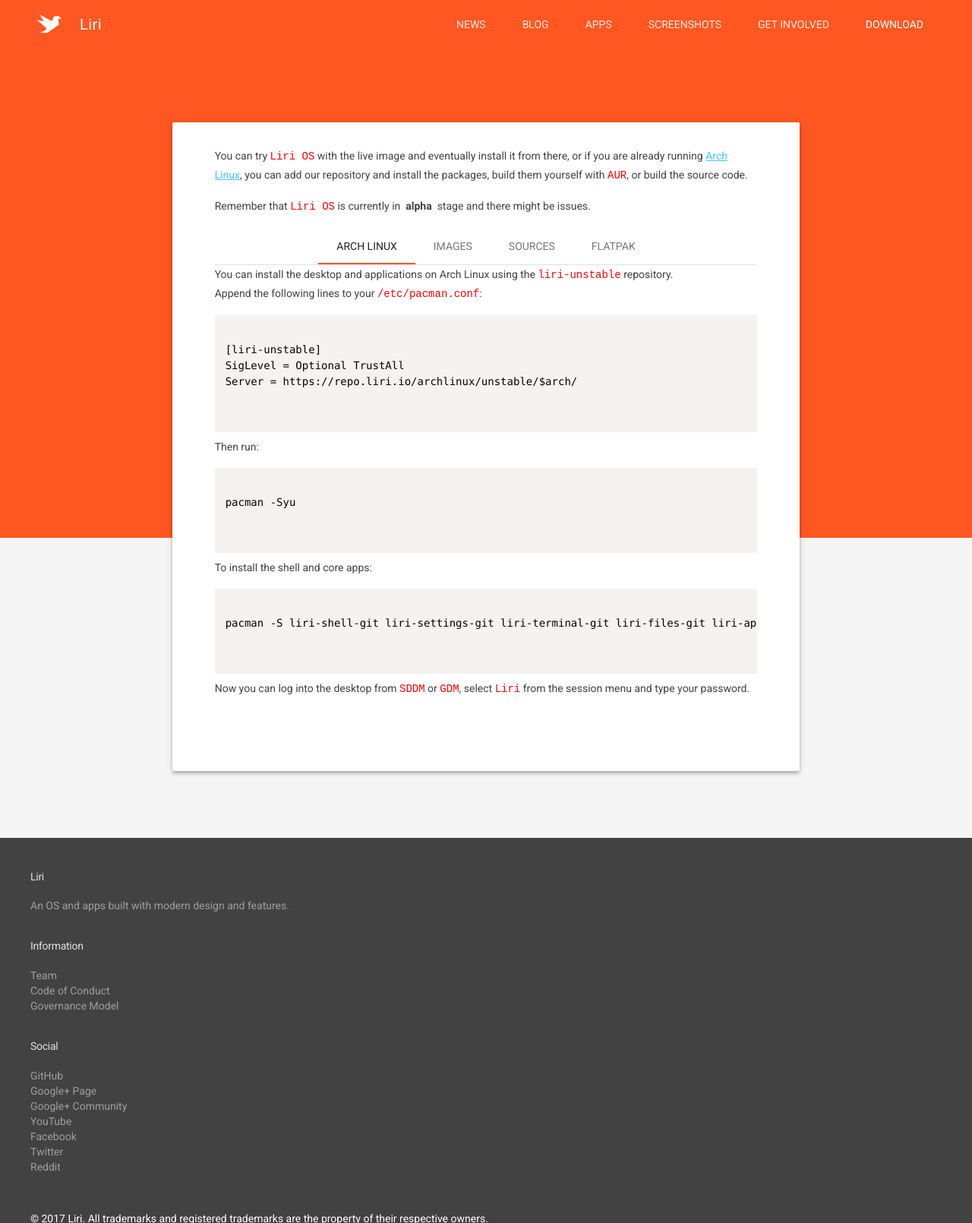
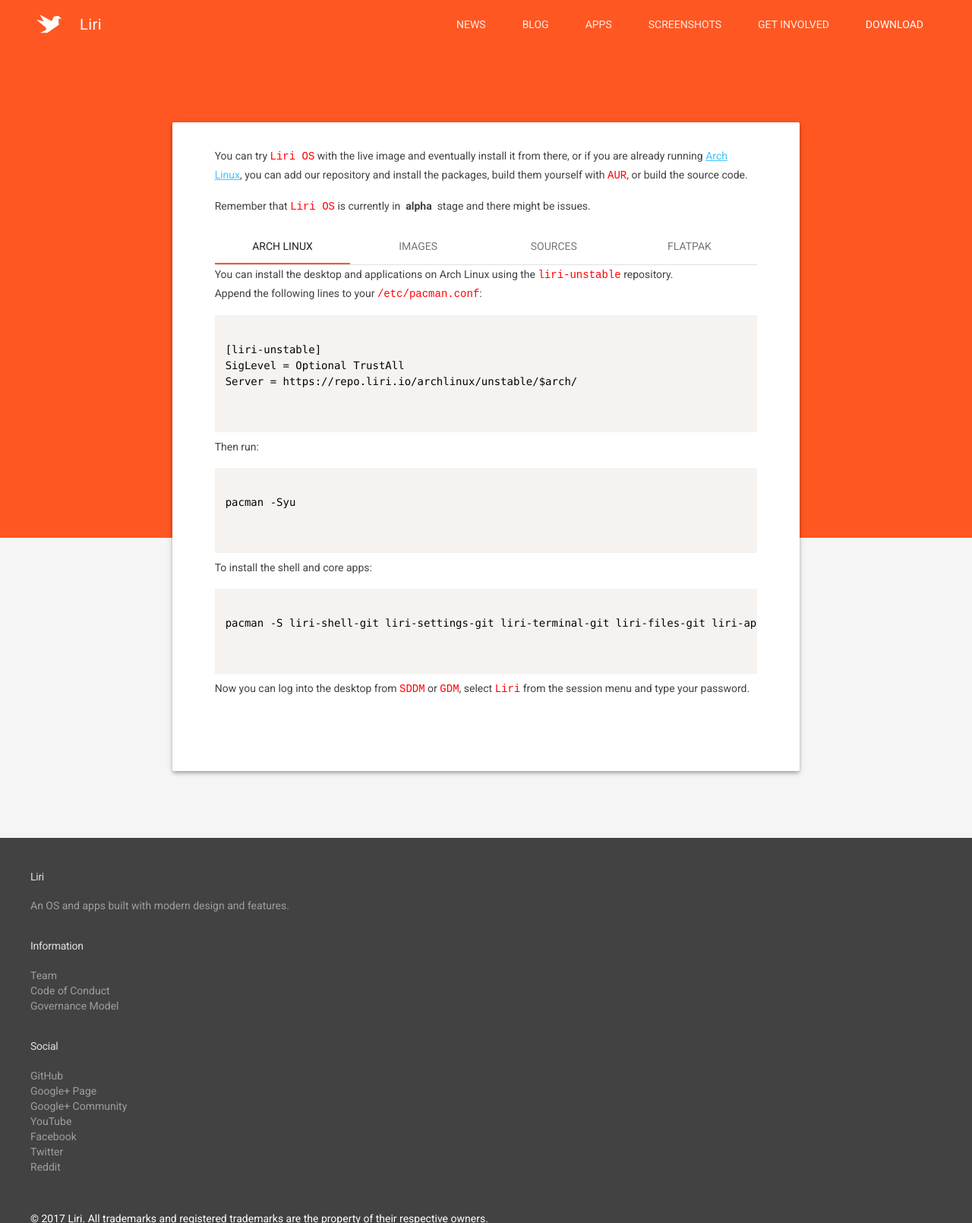
Before and after one commit to lirios/lirios.github.io, a Jekyll site: the page built from download/index.html, in a window 1280 px wide. Shown: the whole page at 76% size. Built offline with Jekyll 4.4.1, drawn with Linux system fonts in a browser that asks for light colours; nearby versions of some CDN libraries; some web fonts are replaced.

Commit message:
Issue #41
A Commit for Issue #41,
#hacktoberfest

```diff
--- /dev/null
+++ b/css/download-styling.css
@@ -0,0 +1,5 @@
+.mdl-tabs__tab{
+    margin: 0 auto;
+    padding: 0;
+    width: 100%;
+}
--- a/download/index.html
+++ b/download/index.html
@@ -8,6 +8,8 @@
 
 <link type="text/css" rel="stylesheet" href="{{ site.baseurl }}/css/prism.css" media="screen,projection">
 <script data-default-language="markup" src="{{ site.baseurl }}/js/prism.js"></script>
+<link type="text/css" rel="stylesheet" href="{{ site.baseurl }}/css/download-styling.css">
+
 
 <p>
   You can try <code>Liri OS</code> with the live image and eventually install it from there, or
```
